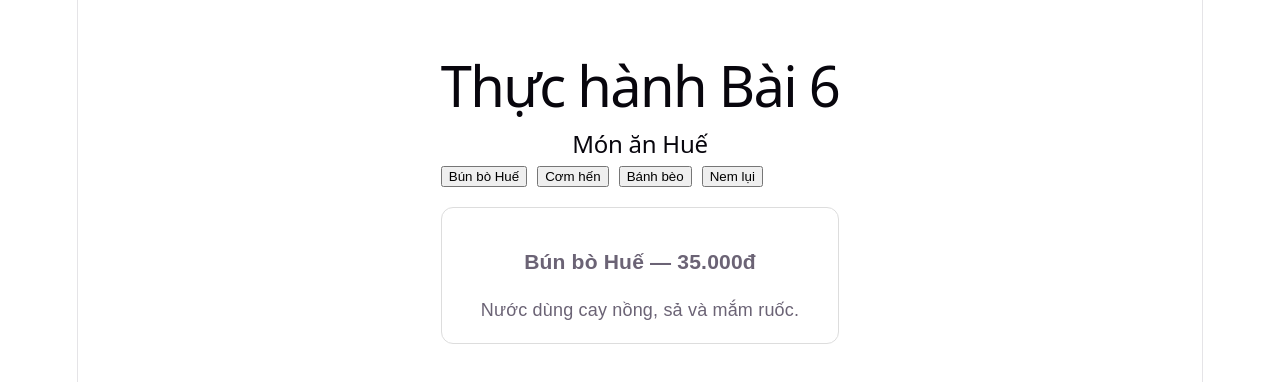
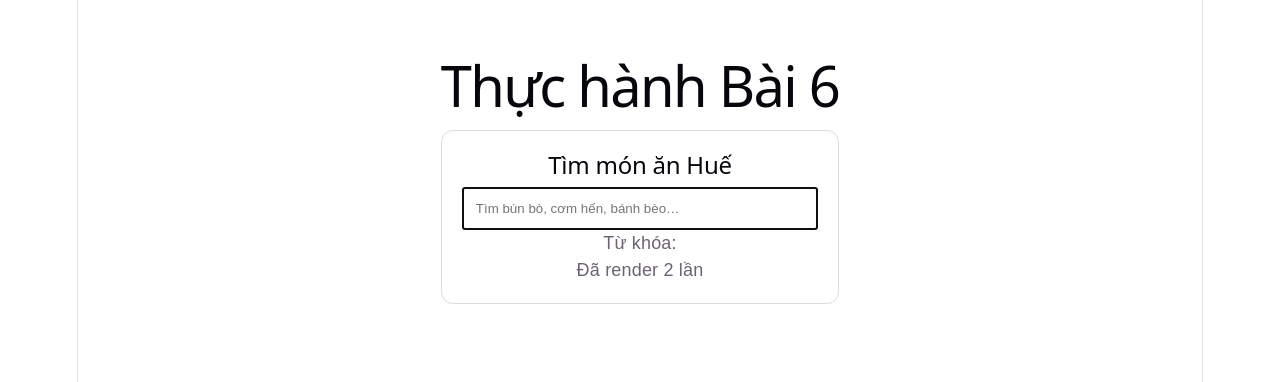
Before and after one commit to xuanhoai3152007-cmd/phu-xuan-react, a React (Vite) app: page / in a window 1280 px wide. Shown: the top 382 px of the page. Built offline with nearby package versions, Linux system fonts and the light colour scheme.

Commit message:
feat: hoàn thành bài 6 lab 3 useRef

```diff
--- a/src/App.tsx
+++ b/src/App.tsx
@@ -1,4 +1,4 @@
-import TrangMonAn from './features/food/TrangMonAn'
+import TimMonAn from './features/food/TimMonAn'
 
 function App() {
   return (
@@ -12,7 +12,7 @@ function App() {
     >
       <h1>Thực hành Bài 6</h1>
 
-      <TrangMonAn />
+      <TimMonAn />
     </div>
   )
 }
--- /dev/null
+++ b/src/features/food/TimMonAn.tsx
@@ -0,0 +1,55 @@
+import { useEffect, useRef, useState } from 'react'
+
+function TimMonAn() {
+  const oTimKiemRef = useRef<HTMLInputElement>(null)
+
+  const soLanRenderRef = useRef(0)
+
+  const [tuKhoa, setTuKhoa] = useState('')
+
+  soLanRenderRef.current += 1
+
+  console.log(
+    'TimMonAn đã render:',
+    soLanRenderRef.current,
+    'lần',
+  )
+
+  useEffect(() => {
+    oTimKiemRef.current?.focus()
+  }, [])
+
+  return (
+    <div
+      style={{
+        padding: '20px',
+        marginTop: '20px',
+        border: '1px solid #ddd',
+        borderRadius: '12px',
+      }}
+    >
+      <h2>Tìm món ăn Huế</h2>
+
+      <input
+        ref={oTimKiemRef}
+        type="text"
+        value={tuKhoa}
+        onChange={(e) => setTuKhoa(e.target.value)}
+        placeholder="Tìm bún bò, cơm hến, bánh bèo…"
+        style={{
+          width: '100%',
+          padding: '12px',
+          boxSizing: 'border-box',
+        }}
+      />
+
+      <p>Từ khóa: {tuKhoa}</p>
+
+      <p>
+        Đã render {soLanRenderRef.current} lần
+      </p>
+    </div>
+  )
+}
+
+export default TimMonAn
```
